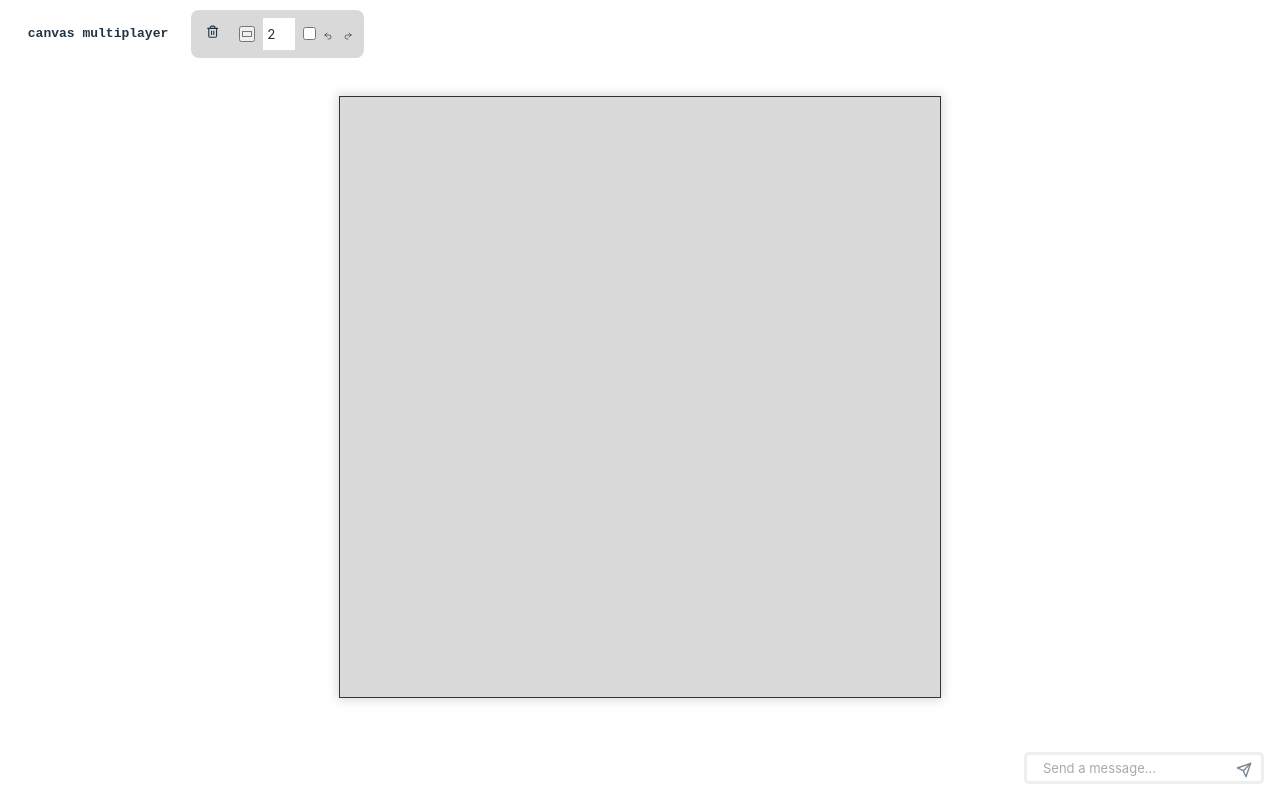
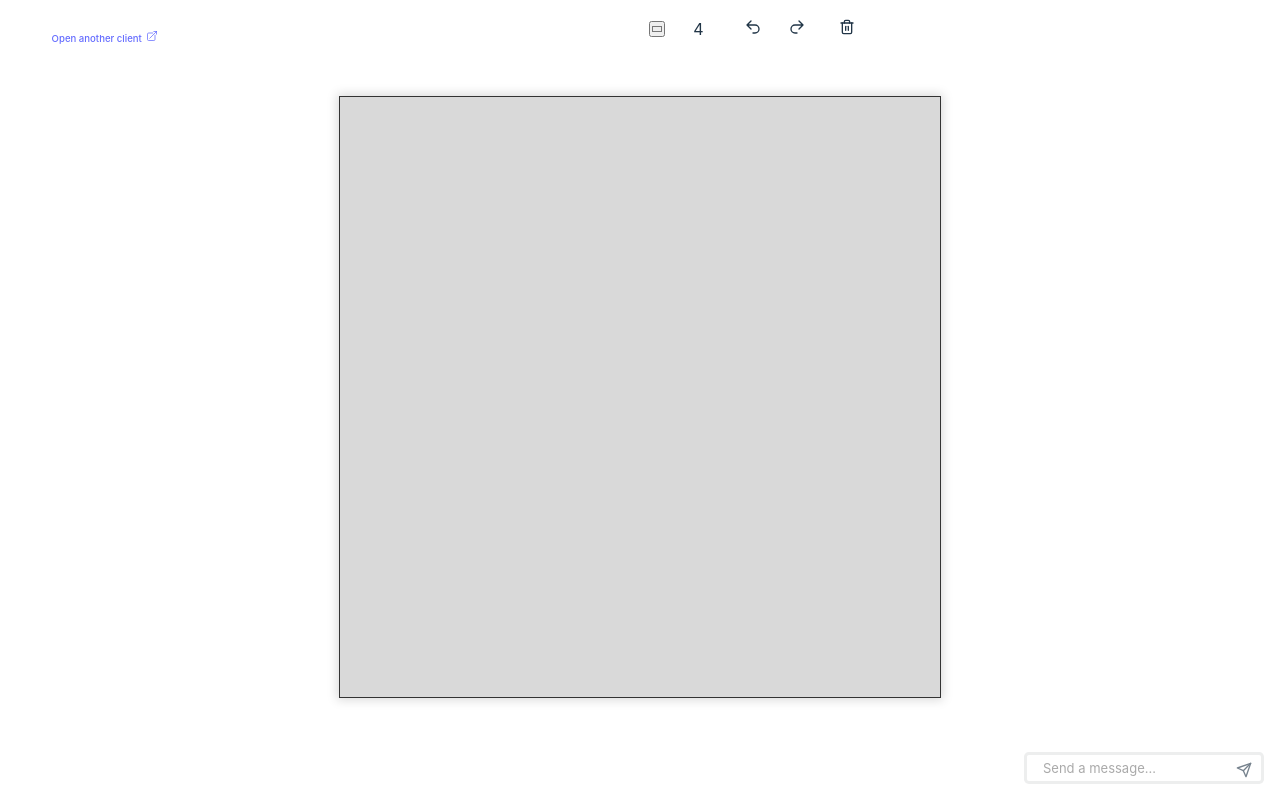
Before and after one commit to lloydlobo/canvas-multiplayer, a website built with Vite: page client/index.html in a window 1280 px wide. Built offline with nearby package versions, Linux system fonts and the light colour scheme; files whose address does not match are found by name; what leo-profanity would draw is missing.

Commit message:
feat: add link to open homw in new tab

```diff
--- a/client/src/main.ts
+++ b/client/src/main.ts
@@ -388,22 +388,25 @@ function setupHomePage(): void {
 <div class="wrapper">
 
   <header class="header">
-    <h1 class="logo">
-      canvas multiplayer
-    </h1>
+    <div class="logo-wrapper" style="display: grid; justify-content: space-between; align-items: center;">
+      <h1 class="logo" style="display: flex; justify-content: center; align-items: center;">
+        <a href="/" style="" title="Go Home">
+          canvas multiplayer
+        </a>
+      </h1>
+      <a href="/" style="" target="_blank" title="Open in new tab" rel="noopener noreferrer">
+        <span style="font-size: 60%">Open another client</span>
+        <svg width="12" height="12" xmlns="http://www.w3.org/2000/svg" fill="none" viewBox="0 0 24 24" stroke-width="1.5"
+          stroke="currentColor" class="w-6 h-6">
+          <path stroke-linecap="round" stroke-linejoin="round" d="M13.5 6H5.25A2.25 2.25 0 003 8.25v10.5A2.25 2.25 0 005.25 21h10.5A2.25 2.25 0 0018 18.75V10.5m-10.5 6L21 3m0 0h-5.25M21 3v5.25" />
+        </svg>
+      </a>
+    </div>
     <div class="controls">
-      <button id="controlsClearButton" title="Clear">
-        <svg class="svg-icon" stroke="currentColor" fill="none" stroke-width="2" viewBox="0 0 24 24" stroke-linecap="round"
-          stroke-linejoin="round" class="h-4 w-4" height="1em" width="1em" xmlns="http://www.w3.org/2000/svg">
-          <polyline points="3 6 5 6 21 6"></polyline>
-          <path d="M19 6v14a2 2 0 0 1-2 2H7a2 2 0 0 1-2-2V6m3 0V4a2 2 0 0 1 2-2h4a2 2 0 0 1 2 2v2"></path>
-          <line x1="10" y1="11" x2="10" y2="17"></line>
-          <line x1="14" y1="11" x2="14" y2="17"></line>
-        </svg>
-      </button>
       <input type="color" value="#eeeeee" name="CromePicker" title="Color picker" id="controlsColorPickerInput" />
-      <input type="number" min="3" max="9" title="Line width" value="2" name="lineWidthPicker" id="controlsLineWidthPicker" />
-      <input type="checkbox" name="fullscreen" id="controlsFullscreenCheckbox" />
+      <input type="number" min="2" max="9" title="Line width" value="4" name="lineWidthPicker" id="controlsLineWidthPicker" />
+      <!-- <input type="text" inputmode="numeric" pattern="[0-9]*" min="3" max="9" title="Line width" value="2" name="lineWidthPicker" id="controlsLineWidthPicker" /> -->
+      <input style="display: none" type="checkbox" name="fullscreen" id="controlsFullscreenCheckbox" />
       <button name="undoHistory" id="controlsUndoHistoryButton" title="Undo History">
         <svg xmlns="http://www.w3.org/2000/svg" fill="none" viewBox="0 0 24 24" stroke-width="1.5" stroke="currentColor"
           class="w-6 h-6">
@@ -414,6 +417,15 @@ function setupHomePage(): void {
         <svg xmlns="http://www.w3.org/2000/svg" fill="none" viewBox="0 0 24 24" stroke-width="1.5" stroke="currentColor"
           class="w-6 h-6">
           <path stroke-linecap="round" stroke-linejoin="round" d="M15 15l6-6m0 0l-6-6m6 6H9a6 6 0 000 12h3" />
+        </svg>
+      </button>
+      <button id="controlsClearButton" title="Clear">
+        <svg class="svg-icon" stroke="currentColor" fill="none" stroke-width="2" viewBox="0 0 24 24" stroke-linecap="round"
+          stroke-linejoin="round" class="h-4 w-4" height="1em" width="1em" xmlns="http://www.w3.org/2000/svg">
+          <polyline points="3 6 5 6 21 6"></polyline>
+          <path d="M19 6v14a2 2 0 0 1-2 2H7a2 2 0 0 1-2-2V6m3 0V4a2 2 0 0 1 2-2h4a2 2 0 0 1 2 2v2"></path>
+          <line x1="10" y1="11" x2="10" y2="17"></line>
+          <line x1="14" y1="11" x2="14" y2="17"></line>
         </svg>
       </button>
     </div>
--- a/client/src/style.css
+++ b/client/src/style.css
@@ -64,13 +64,16 @@ h1 {
   text-align: center;
 }
 
-.logo {
+.logo > a {
   font-family: monospace;
   will-change: filter;
   transition: filter 300ms;
-  font-size: medium;
+  font-size: large;
+  color: white !important;
+  padding: 1em;
+  padding-block: 0;
+  margin-block-end: 0;
   /* height: 6em; */
-  padding: 1em;
 }
 .logo:hover {
   filter: drop-shadow(0 0 2em #646cffaa);
@@ -88,40 +91,46 @@ h1 {
 }
 
 header {
+  --gap: 0.618rem;
   z-index: 50;
-  --gap: 0.618rem;
   align-items: center;
   border-radius: var(--gap);
-  /* border: 1px solid #333333; */
-  /* box-shadow: 0 0 10px 2px rgba(0, 0, 0, 0.15); */
   display: flex;
   gap: var(--gap);
   justify-content: space-between;
-  margin: calc(var(--gap) / 2);
+  margin: calc(var(--gap) / 8);
   max-width: 100vw;
-  padding-block: calc(var(--gap) / 2);
-  padding-inline: var(--gap);
+  padding-block: calc(var(--gap) / 8);
+  padding-inline: calc(var(--gap) / 8);
+  margin-block-start: calc(var(--gap) / 2);
   position: absolute;
   top: 0;
+  width: 100vw;
+  /* border: 1px solid #333333; */
+  /* box-shadow: 0 0 10px 2px rgba(0, 0, 0, 0.15); */
   /* width: 61.8vw; */
 }
 
 .controls {
-  background: rgba(0, 0, 0, 0.15);
   display: grid;
-  /* grid-template-columns: repeat(3, 1fr); */
   grid-auto-flow: column;
+  left: 50%;
+  right: 50%;
+  margin-inline: auto;
+  top: 0;
+  position: absolute;
   align-items: center;
+  justify-content: space-around;
   border-radius: 0.5rem;
-  gap: 0.5rem;
+  gap: 1.5rem;
   padding-inline: 0.5rem;
   padding-block: 0.5rem;
-  width: min-content;
 }
 
 .controls > * {
-  justify-self: start;
+  justify-self: center;
 }
+
 .controls > *:hover {
   background-color: rgba(0, 0, 0, 0.15);
 }
@@ -131,9 +140,21 @@ header {
 #controlsLineWidthPicker {
   width: 2rem;
   height: 2rem;
-  font-size: smaller;
+  /* font-size: smaller; */
 }
+
+input:is(#controlsLineWidthPicker) {
+  background: none !important;
+  fill: none !important;
+}
+
 #controlsColorPickerInput {
+  width: 1rem;
+  height: 1rem;
+}
+
+#controlsUndoHistoryButton > svg,
+#controlsRedoHistoryButton > svg {
   width: 1rem;
   height: 1rem;
 }
```
Also changed, not shown: 1 other file.
